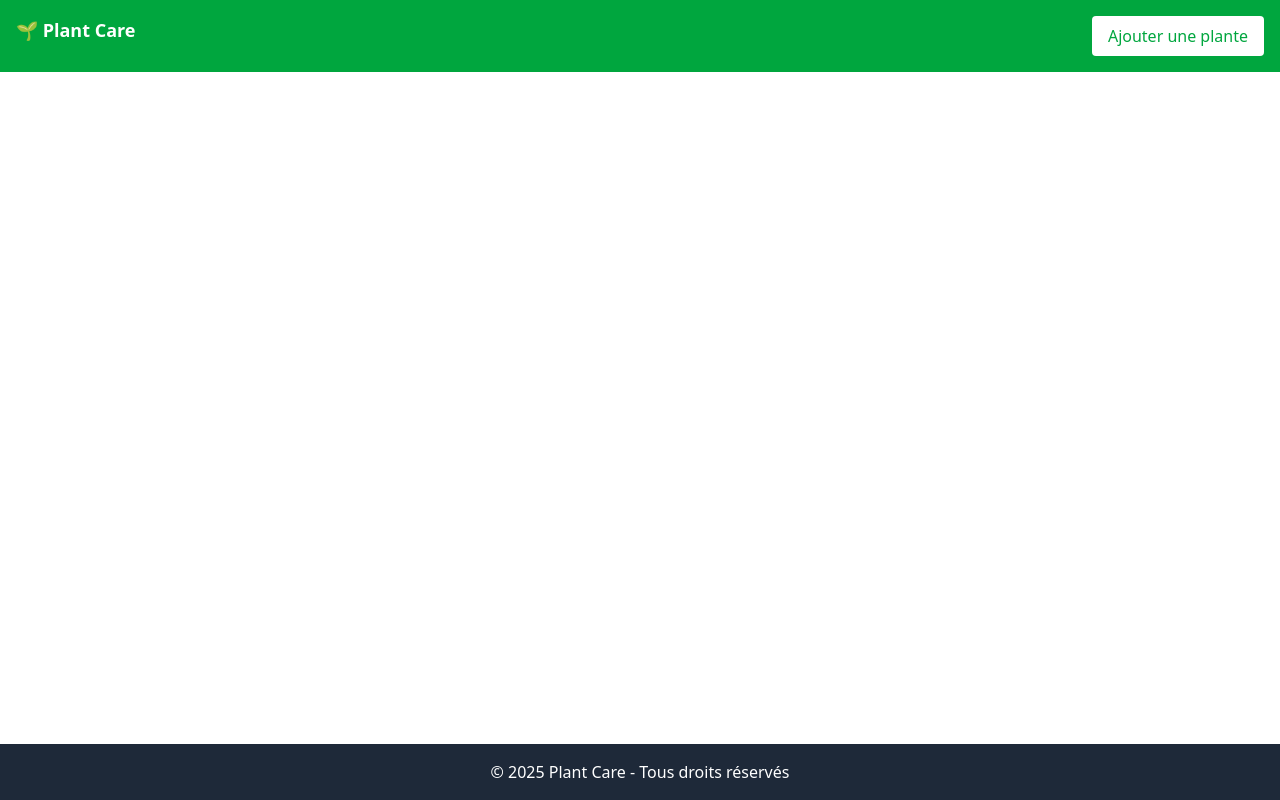
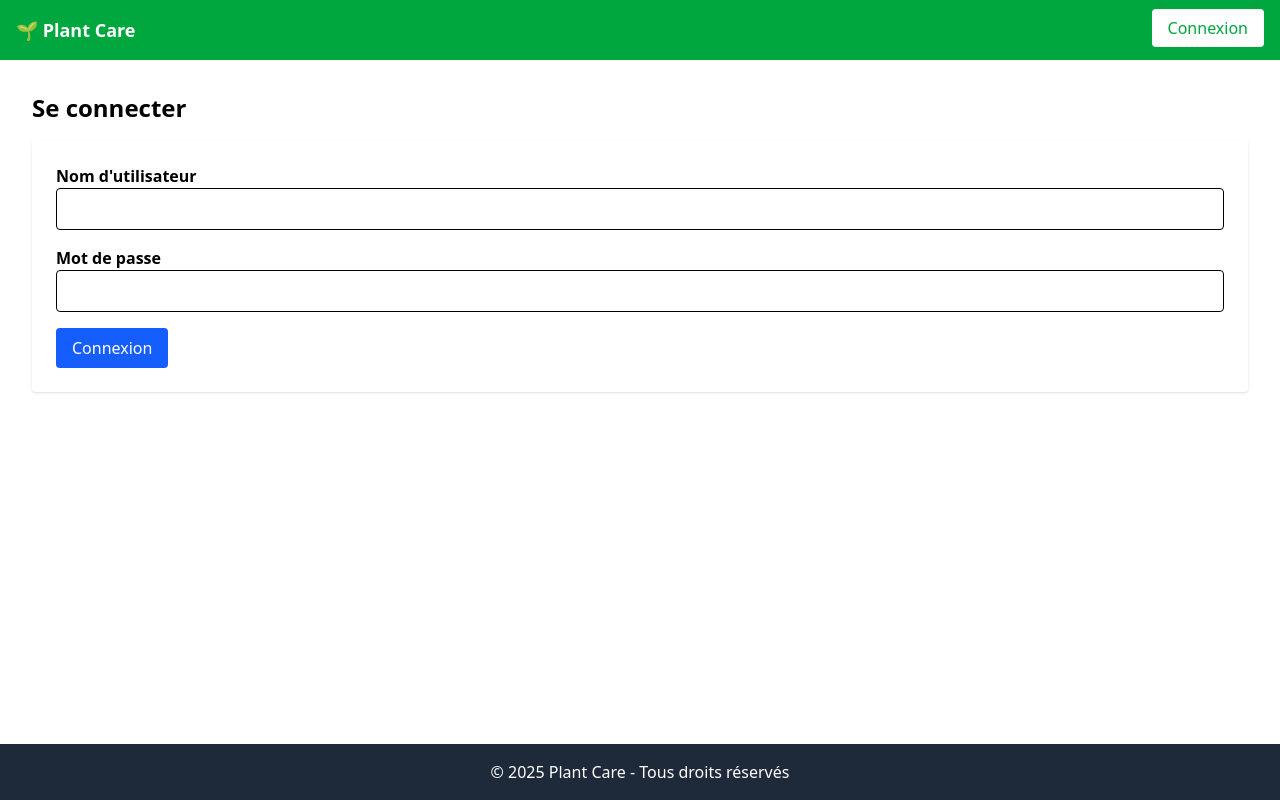
Before and after one commit to antoinegreuzard/plant-care-front, a Vue app: page /login in a window 1280 px wide. Built offline with nearby package versions, Linux system fonts and the light colour scheme; the HTML template or start-up script is replaced by a standard one.

Commit message:
feat: add login

```diff
--- a/src/components/NavbarComponent.vue
+++ b/src/components/NavbarComponent.vue
@@ -2,7 +2,34 @@
   <nav class="bg-green-600 text-white p-4">
     <div class="container mx-auto flex justify-between">
       <router-link to="/" class="text-lg font-bold">🌱 Plant Care</router-link>
-      <router-link to="/add-plant" class="px-4 py-2 bg-white text-green-600 rounded">Ajouter une plante</router-link>
+      <div>
+        <router-link v-if="!isAuthenticated" to="/login" class="px-4 py-2 bg-white text-green-600 rounded">
+          Connexion
+        </router-link>
+        <button v-else @click="logout" class="px-4 py-2 bg-red-600 text-white rounded">
+          Déconnexion
+        </button>
+      </div>
     </div>
   </nav>
 </template>
+
+<script setup lang="ts">
+import { ref, onMounted } from "vue";
+import { useRouter } from "vue-router";
+
+const router = useRouter();
+const isAuthenticated = ref(false);
+
+// ✅ Vérifie si l'utilisateur est connecté
+onMounted(() => {
+  isAuthenticated.value = !!localStorage.getItem("jwt");
+});
+
+// ✅ Déconnexion : Supprime le token et redirige
+const logout = () => {
+  localStorage.removeItem("jwt");
+  isAuthenticated.value = false;
+  router.push("/login");
+};
+</script>
--- a/src/router/index.ts
+++ b/src/router/index.ts
@@ -1,15 +1,31 @@
 import { createRouter, createWebHistory } from 'vue-router'
-import HomeView from '../views/HomeView.vue'
-import PlantDetailView from '../views/PlantDetailView.vue'
-import AddPlantView from '../views/AddPlantView.vue'
+import HomeView from '@/views/HomeView.vue'
+import PlantDetailView from '@/views/PlantDetailView.vue'
+import AddPlantView from '@/views/AddPlantView.vue'
+import LoginView from '@/views/LoginView.vue'
 
 const router = createRouter({
   history: createWebHistory(import.meta.env.BASE_URL),
   routes: [
     { path: '/', name: 'home', component: HomeView },
+    { path: '/login', name: 'login', component: LoginView },
     { path: '/plant/:id', name: 'plant-detail', component: PlantDetailView },
-    { path: '/add-plant', name: 'add-plant', component: AddPlantView }
+    { path: '/add-plant', name: 'add-plant', component: AddPlantView },
+    {
+      path: '/add-plant',
+      name: 'add-plant',
+      component: AddPlantView,
+      meta: { requiresAuth: true }
+    }
   ]
 })
 
+router.beforeEach((to, from, next) => {
+  if (to.meta.requiresAuth && !localStorage.getItem('jwt')) {
+    next('/login')
+  } else {
+    next()
+  }
+})
+
 export default router
--- a/src/services/api.ts
+++ b/src/services/api.ts
@@ -7,7 +7,19 @@ const api = axios.create({
   }
 })
 
-// Intercepteur pour la gestion des erreurs globales
+// ✅ Ajout automatique du token JWT à chaque requête
+api.interceptors.request.use(
+  (config) => {
+    const token = localStorage.getItem('jwt') // 🔹 Récupère le token JWT
+    if (token) {
+      config.headers.Authorization = `Bearer ${token}`
+    }
+    return config
+  },
+  (error) => Promise.reject(error)
+)
+
+// ✅ Gestion des erreurs globales
 api.interceptors.response.use(
   (response) => response,
   (error) => {
--- a/src/views/AddPlantView.vue
+++ b/src/views/AddPlantView.vue
@@ -36,9 +36,11 @@
 </template>
 
 <script setup lang="ts">
-import { ref } from "vue";
+import { onMounted, ref } from 'vue'
+import { useRouter } from "vue-router"; // 🔹 Ajout du router pour redirection
 import api from "@/services/api";
 
+const router = useRouter();
 const form = ref({
   name: "",
   plant_type: "indoor",
@@ -47,6 +49,13 @@ const form = ref({
 });
 
 const message = ref("");
+
+onMounted(() => {
+  const token = localStorage.getItem("jwt");
+  if (!token) {
+    router.push("/login"); // 🔹 Redirection vers login si pas connecté
+  }
+});
 
 const submitForm = async() => {
   try {
@@ -57,11 +66,16 @@ const submitForm = async() => {
         name: "",
         plant_type: "indoor",
         description: "",
-        location: ""
+        location: "",
       };
     }
-  } catch (error) {
-    message.value = "Erreur lors de l'ajout.";
+  } catch (error: any) {
+    if (error.response?.status === 401) {
+      message.value = "Vous devez être connecté pour ajouter une plante.";
+      router.push("/login"); // 🔹 Redirige vers la page de connexion
+    } else {
+      message.value = "Erreur lors de l'ajout.";
+    }
   }
 };
 </script>
--- /dev/null
+++ b/src/views/LoginView.vue
@@ -0,0 +1,45 @@
+<template>
+  <div class="container mx-auto p-4">
+    <h1 class="text-2xl font-bold mb-4">Se connecter</h1>
+    <form @submit.prevent="submitLogin" class="bg-white p-6 rounded shadow">
+      <div class="mb-4">
+        <label class="block font-semibold">Nom d'utilisateur</label>
+        <input v-model="form.username" type="text" required class="w-full p-2 border rounded"/>
+      </div>
+
+      <div class="mb-4">
+        <label class="block font-semibold">Mot de passe</label>
+        <input v-model="form.password" type="password" required class="w-full p-2 border rounded"/>
+      </div>
+
+      <button type="submit" class="px-4 py-2 bg-blue-600 text-white rounded">Connexion</button>
+    </form>
+
+    <p v-if="errorMessage" class="mt-4 text-red-600">{{ errorMessage }}</p>
+  </div>
+</template>
+
+<script setup lang="ts">
+import { ref } from "vue";
+import { useRouter } from "vue-router";
+import api from "@/services/api";
+
+const router = useRouter();
+const form = ref({
+  username: "",
+  password: "",
+});
+const errorMessage = ref("");
+
+const submitLogin = async() => {
+  try {
+    const response = await api.post("token/", form.value);
+    if (response.status === 200) {
+      localStorage.setItem("jwt", response.data.access); // ✅ Stocke le token
+      router.push("/"); // ✅ Redirige vers la page d'accueil après connexion
+    }
+  } catch (error) {
+    errorMessage.value = "Identifiants incorrects, veuillez réessayer.";
+  }
+};
+</script>
```
